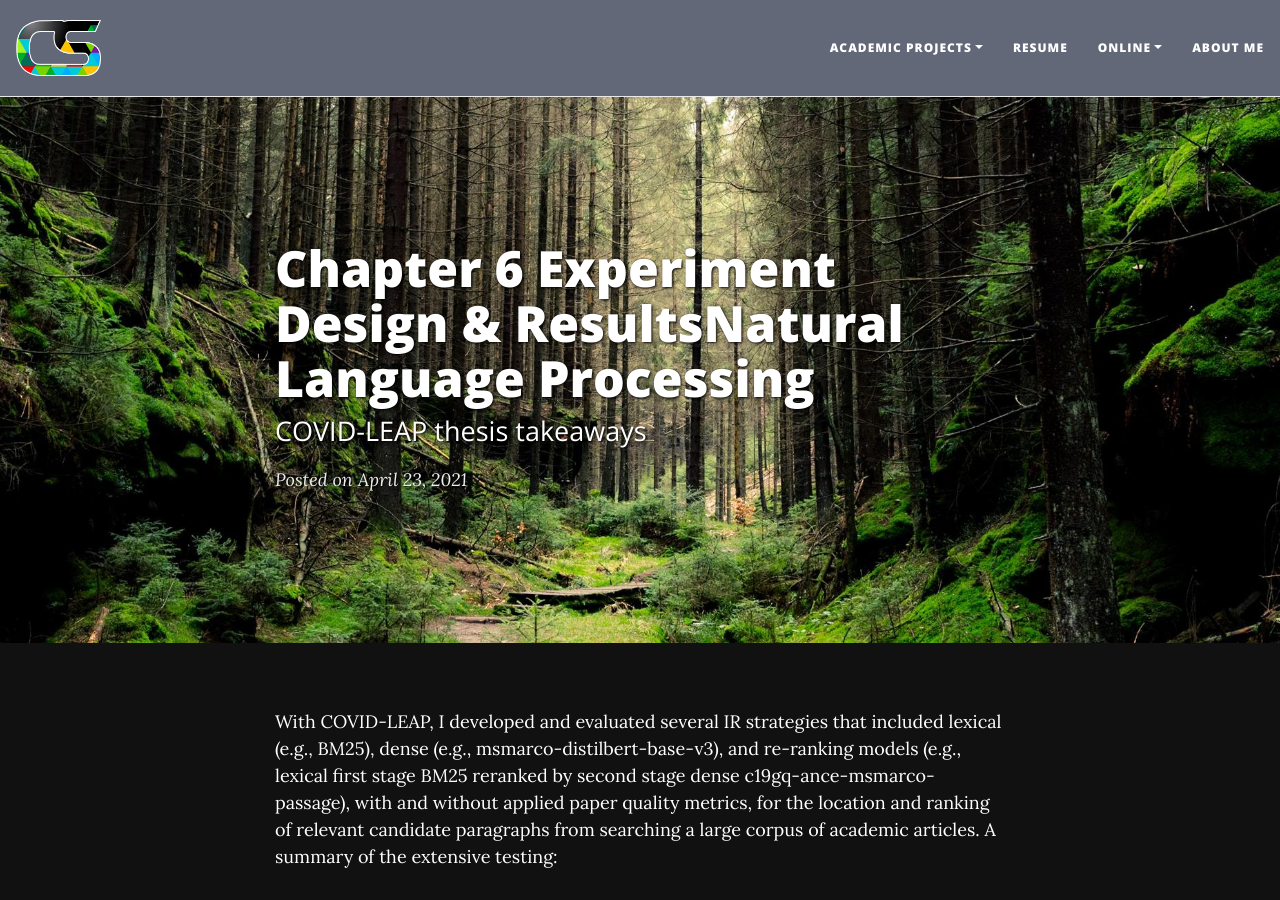
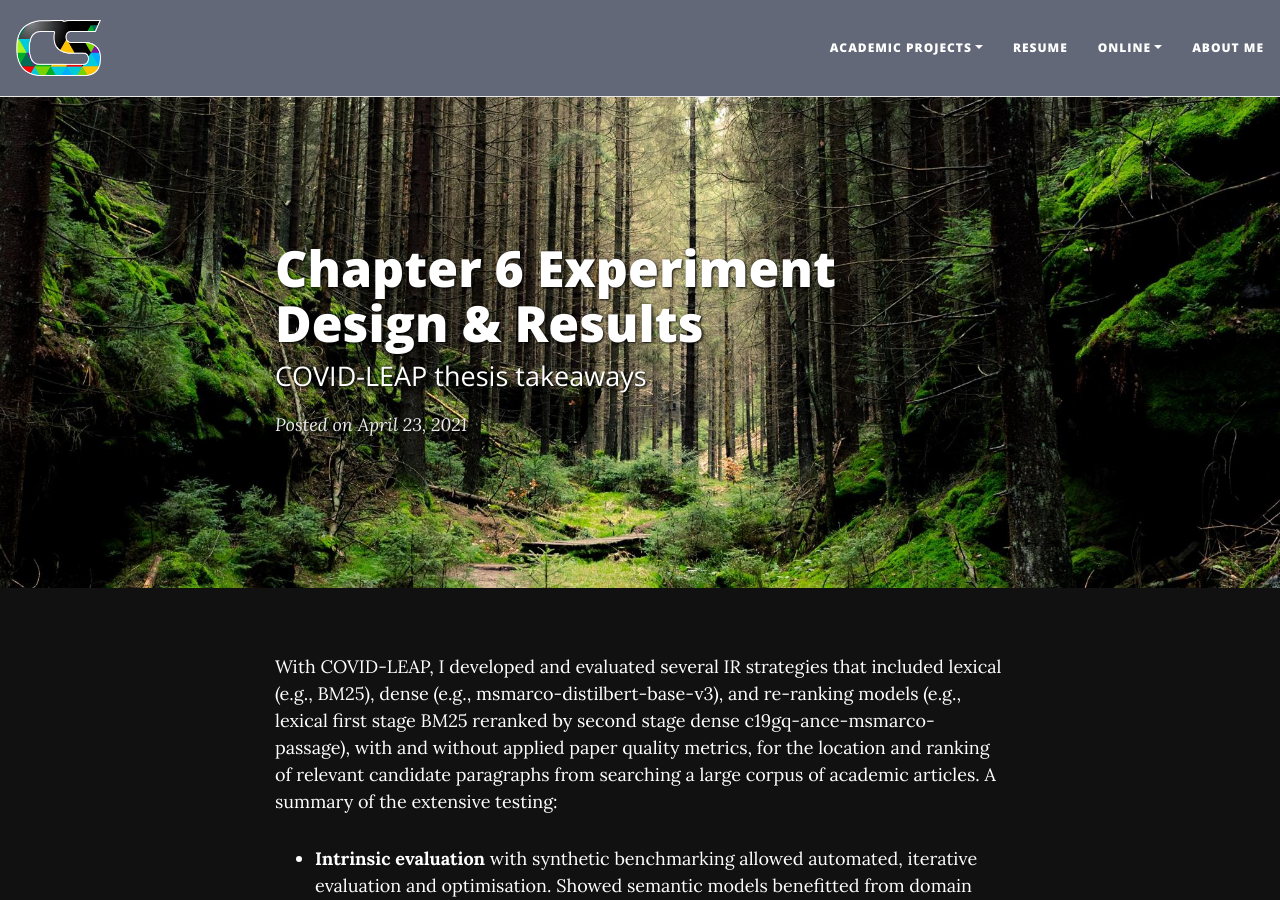
Before and after one commit to corticalstack/corticalstack.github.io, a Jekyll site: the page built from _posts/2021-04-23-thesis-chapter6-experiments.md, in a window 1280 px wide and 900 px high. Built offline with Jekyll 4.4.1, drawn with Linux system fonts in a browser that asks for light colours; nearby versions of some CDN libraries.

Commit message:
Added thesis

```diff
--- a/_posts/2021-04-23-thesis-chapter6-experiments.md
+++ b/_posts/2021-04-23-thesis-chapter6-experiments.md
@@ -1,6 +1,6 @@
 ---
 layout: post
-title: Chapter 6 Experiment Design & ResultsNatural Language Processing
+title: Chapter 6 Experiment Design & Results
 subtitle: COVID-LEAP thesis takeaways
 cover-img: /assets/img/forest_path.jpg
 tags: [Covid-19, learning, machine learning]
```
